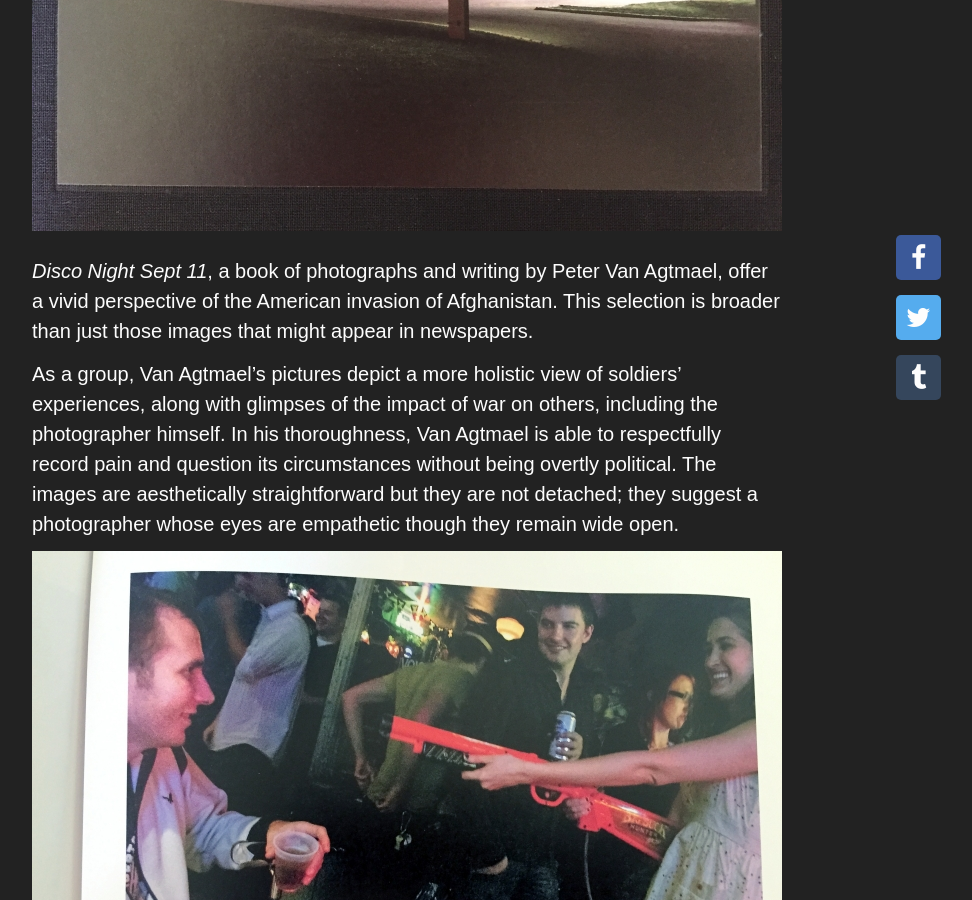
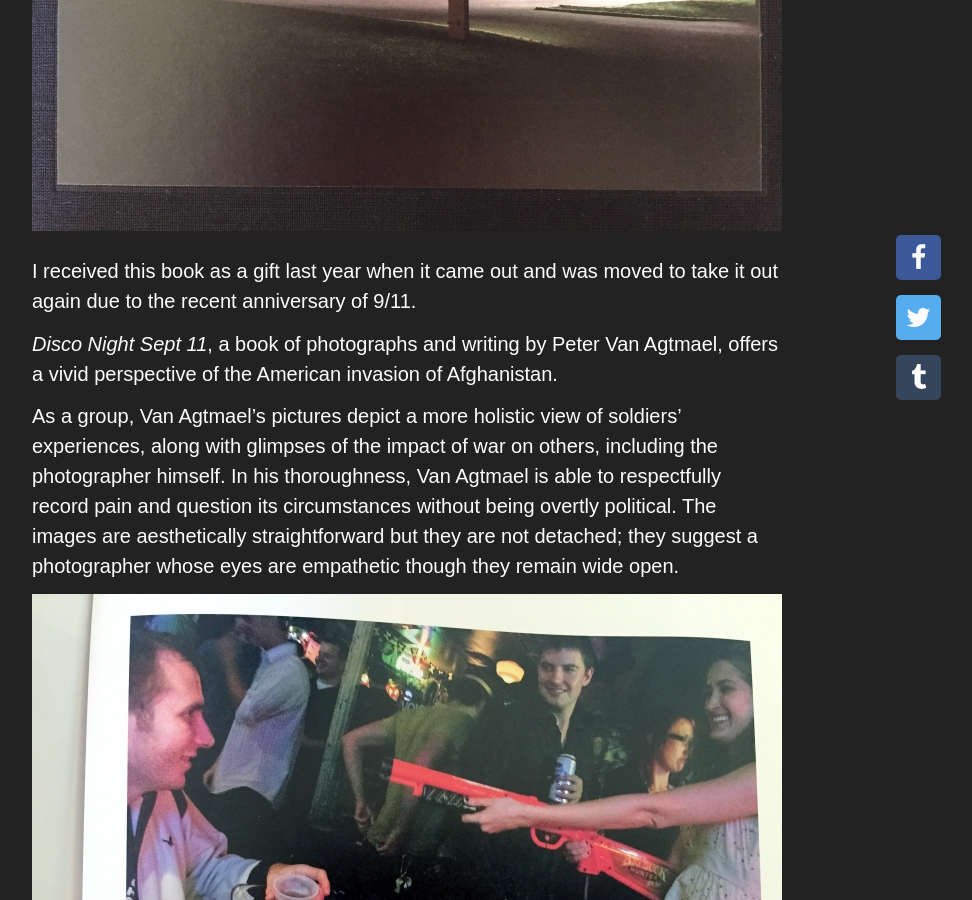
Before and after one commit to r4d1n/photographyistechnology, a Jekyll site: the page built from _posts/2015-09-19-disco-night.md, in a window 1280 px wide and 900 px high, scrolled down 593 px. Shown: the whole window, without its empty margins (233-1205 px from the left). Built offline with Jekyll 4.4.1, drawn with Linux system fonts in a browser that asks for light colours; nearby versions of some CDN libraries.

Commit message:
slight change

```diff
--- a/_posts/2015-09-19-disco-night.md
+++ b/_posts/2015-09-19-disco-night.md
@@ -20,7 +20,9 @@ tags:
 <img src="/assets/2015/11/disco-night-cover.jpg" alt="Disco Night Sept 11 by Peter Van Agtmael" />
 </figure>
 
-*Disco Night Sept 11*, a book of photographs and writing by Peter Van Agtmael, offer a vivid perspective of the American invasion of Afghanistan. This selection is broader than just those images that might appear in newspapers.
+I received this book as a gift last year when it came out and was moved to take it out again due to the recent anniversary of 9/11.
+
+*Disco Night Sept 11*, a book of photographs and writing by Peter Van Agtmael, offers a vivid perspective of the American invasion of Afghanistan.
 
 As a group, Van Agtmael's pictures depict a more holistic view of soldiers' experiences, along with glimpses of the impact of war on others, including the photographer himself. In his thoroughness, Van Agtmael is able to respectfully record pain and question its circumstances without being overtly political. The images are aesthetically straightforward but they are not detached; they suggest a photographer whose eyes are empathetic though they remain wide open.
 
```
